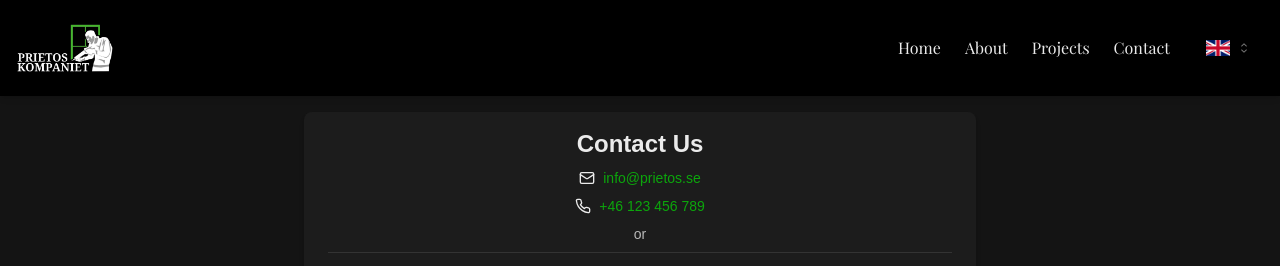
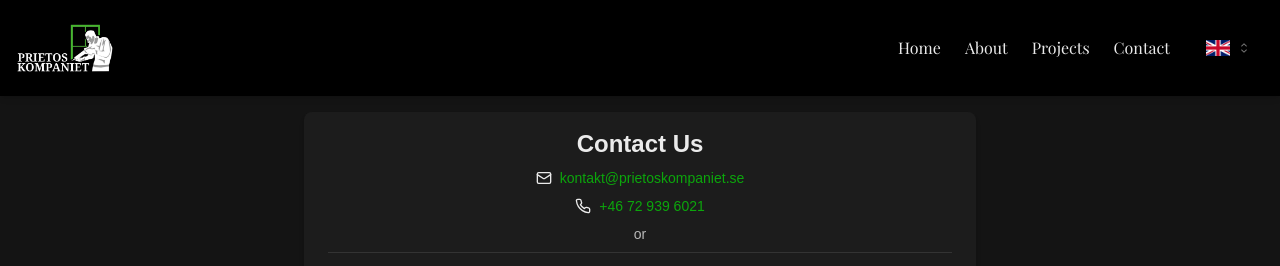
Before and after one commit to Adkirf/prietos, a Next.js app: page /en/contact in a window 1280 px wide. Shown: the top 266 px of the page. Built offline with nearby package versions, Linux system fonts and the light colour scheme; a web font is replaced by a local one.

Commit message:
contact text fix

```diff
--- a/app/dictionaries/sv.json
+++ b/app/dictionaries/sv.json
@@ -112,7 +112,7 @@
   },
   "footer": {
     "title": "Vi garanterar kvaliteten på dina fönster",
-    "contact": "Contáctanos",
+    "contact": "Kontakta oss",
     "phone": "+46 72 939 6021",
     "email": "kontakt@prietoskompaniet.se",
     "address": "Ekbacksvägen 32, 168 69 Bromma",
--- a/components/ContactForm.tsx
+++ b/components/ContactForm.tsx
@@ -81,11 +81,11 @@ export default function ContactForm({ dict }: { dict: Dictionary }) {
         <div className="space-y-2">
           <p className="flex items-center justify-center text-sm text-foreground">
             <Mail className="mr-2 h-4 w-4" />
-            <a href="mailto:info@prietos.se" className="text-primary hover:underline">info@prietos.se</a>
+            <a href={`mailto:${dict.footer.email}`} className="text-primary hover:underline">{dict.footer.email}</a>
           </p>
           <p className="flex items-center justify-center text-sm text-foreground">
             <Phone className="mr-2 h-4 w-4" />
-            <a href="tel:+46123456789" className="text-primary hover:underline">+46 123 456 789</a>
+            <a href={`tel:${dict.footer.phone}`} className="text-primary hover:underline">{dict.footer.phone}</a>
           </p>
           <p className="text-sm text-muted-foreground mb-4">{dict.contactForm.or}</p>
           <Separator className="my-4" />
```
